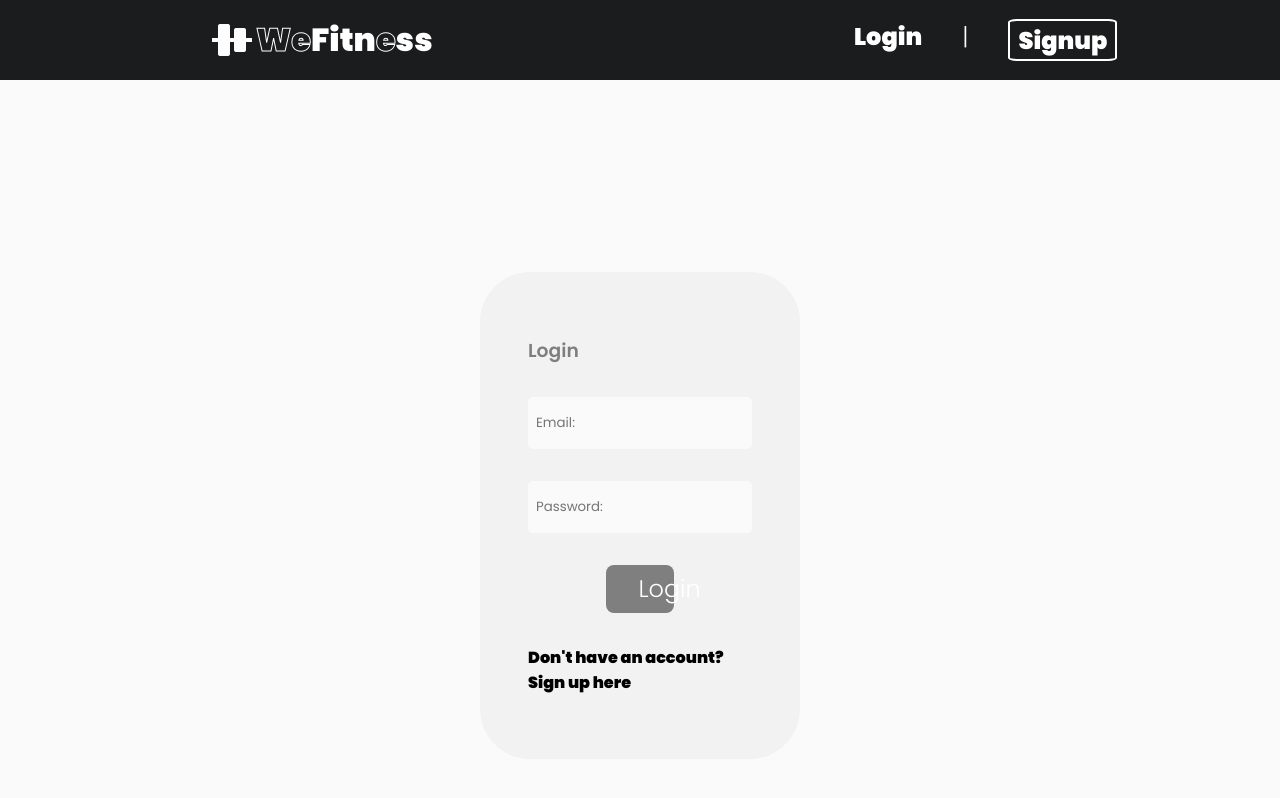
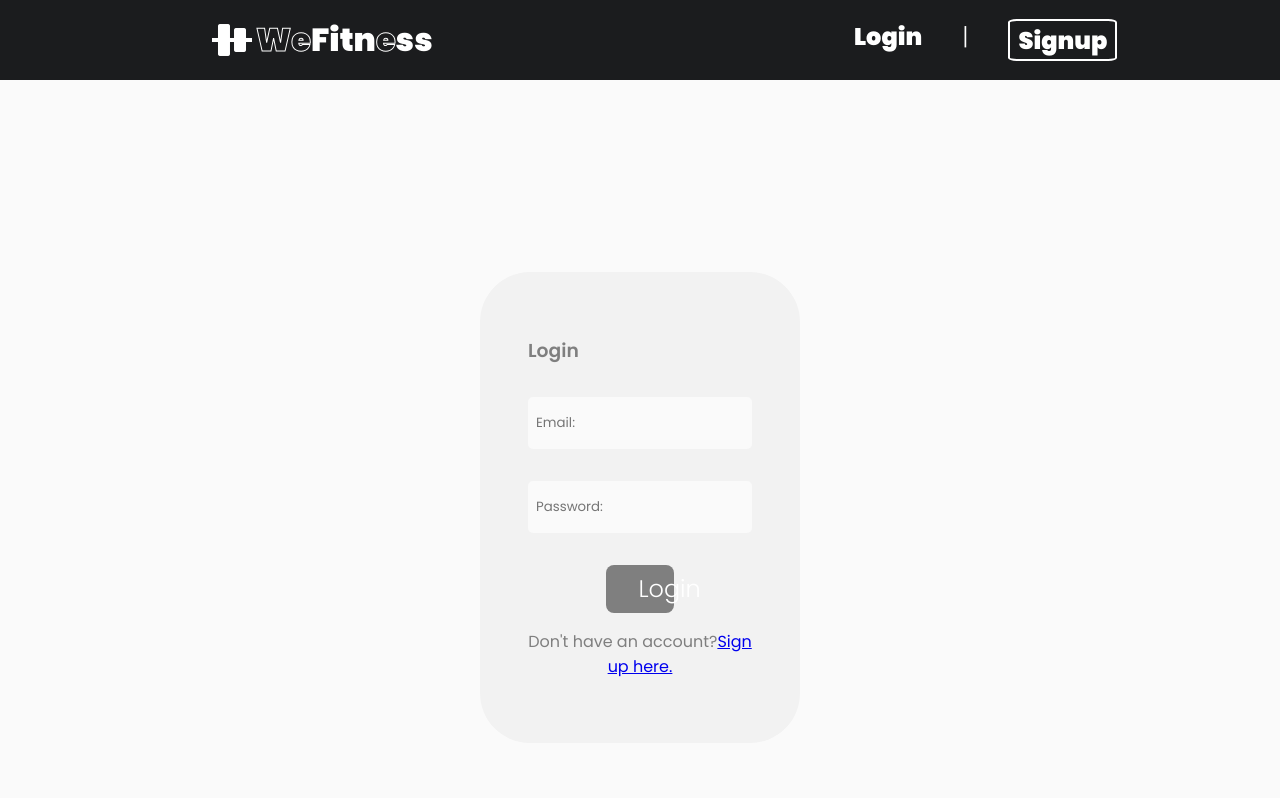
Before and after one commit to Ale-199/weFitness, a React (Create React App) app in the folder frontend/: page /login in a window 1280 px wide. Shown: the top 798 px of the page. Built offline with nearby package versions, Linux system fonts and the light colour scheme.

Commit message:
login page'design done

```diff
--- a/frontend/src/pages/Login/Login.css
+++ b/frontend/src/pages/Login/Login.css
@@ -38,3 +38,18 @@
   font-weight: 300;
   transition: all 0.3s ease-in;
 }
+
+.login > :nth-child(4):hover {
+  scale: 1.1;
+}
+
+.login > :nth-child(5) {
+  text-align: center;
+  color: var(--second-color);
+  margin-top: -1rem;
+  font-weight: 400;
+}
+
+.signupLink {
+  text-decoration: underline;
+}
--- a/frontend/src/pages/Login/Login.js
+++ b/frontend/src/pages/Login/Login.js
@@ -1,5 +1,6 @@
 import React from "react";
 import "./Login.css";
+import { Link } from "react-router-dom";
 
 export default function Login() {
   return (
@@ -11,7 +12,10 @@ export default function Login() {
           <input type="text" placeholder="Password:" />
           <button className="btn">Login</button>
           <h4>
-            Don't have an account? <span>Sign up here</span>
+            Don't have an account?
+            <Link to="/signup" className="signupLink">
+              Sign up here.
+            </Link>
           </h4>
         </div>
       </div>
```
